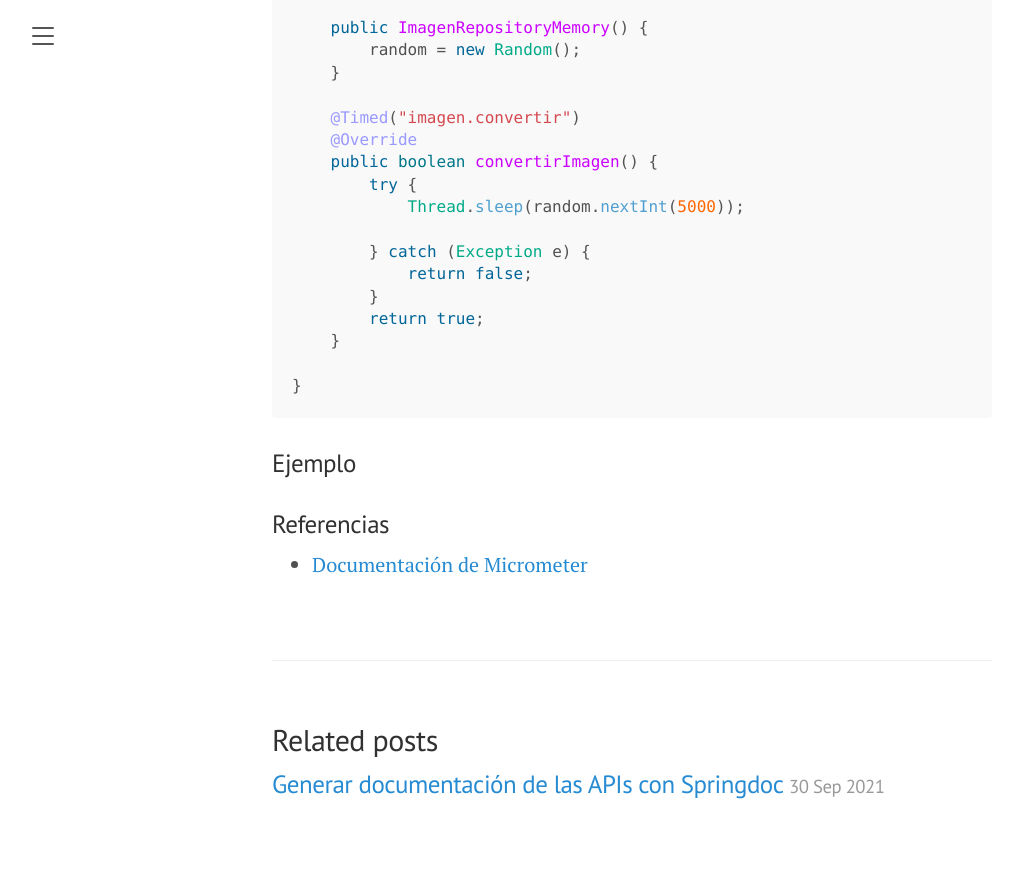
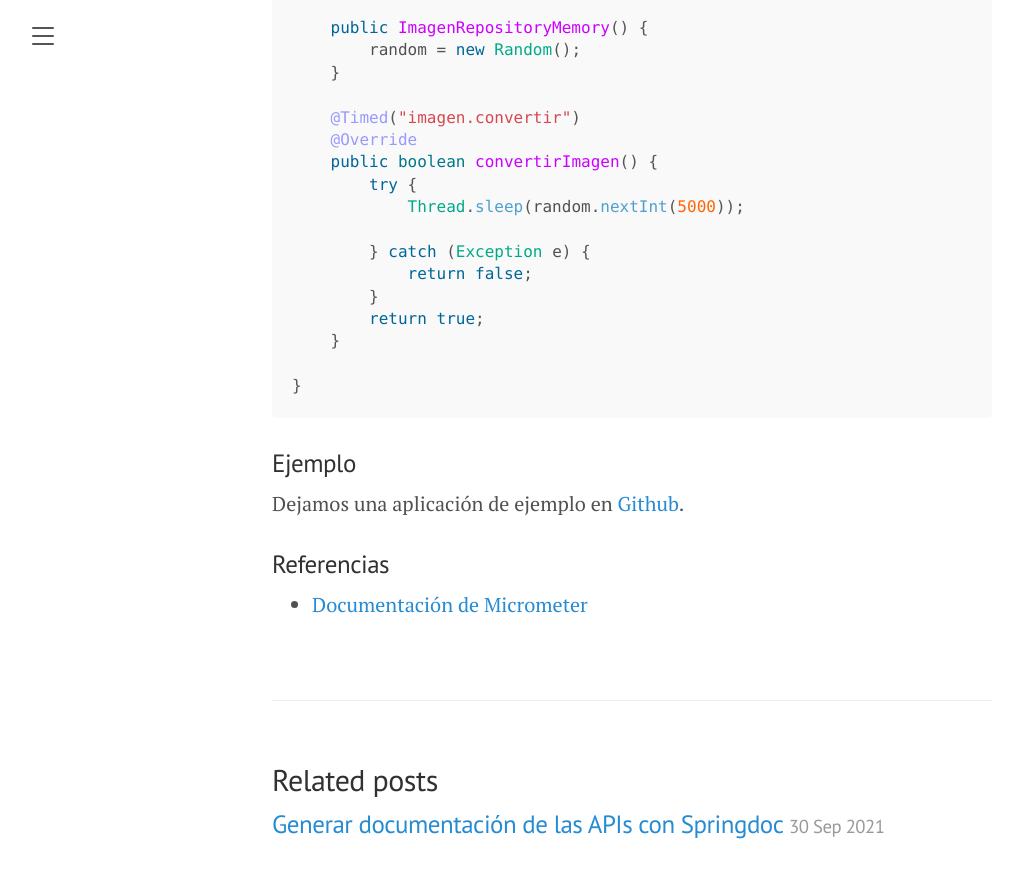
Before and after one commit to Mercantilandina/mercantilandina.github.io, a Jekyll site: the page built from _posts/2021-10-05-spring-boot-micrometer.md, in a window 1280 px wide and 900 px high, scrolled down 7477 px. Shown: the top 878 px of the window, without its empty margins (8-1031 px from the left). Built offline with Jekyll 4.4.1, drawn with Linux system fonts in a browser that asks for light colours.

Commit message:
Ejemplo de Micrometer

```diff
--- a/_posts/2021-10-05-spring-boot-micrometer.md
+++ b/_posts/2021-10-05-spring-boot-micrometer.md
@@ -302,6 +302,8 @@ public class ImagenRepositoryMemory implements ImagenRepository {
 
 ### Ejemplo
 
+Dejamos una aplicación de ejemplo en [Github](https://github.com/Mercantilandina/spring-boot-micrometer).
+
 
 ### Referencias
 * [Documentación de Micrometer](https://micrometer.io/docs/concepts)
```
